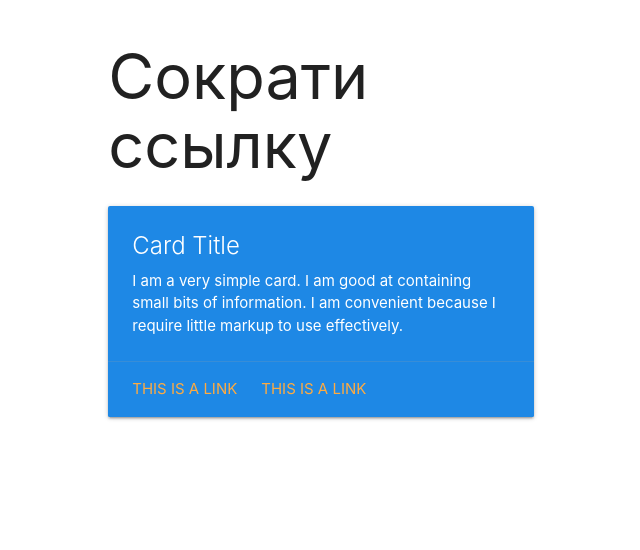
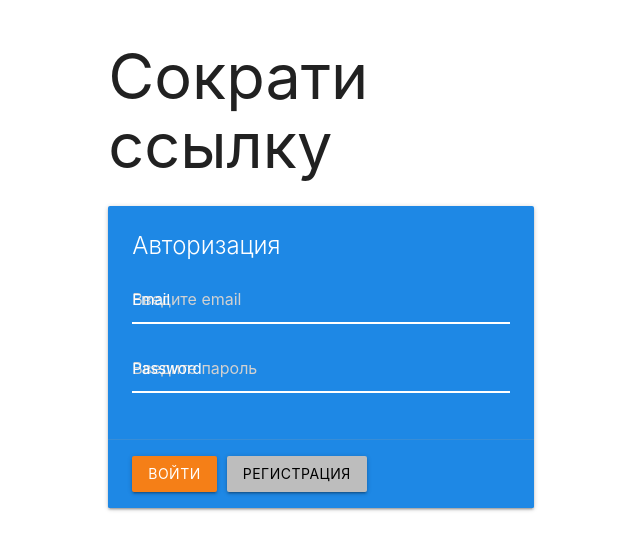
Before and after one commit to chernetskiy-ivan/mearn-course, a React (Create React App) app in the folder client/: page / in a window 1280 px wide. Shown: the top 550 px of the page, without its empty margins (319-959 px from the left). Built offline with nearby package versions, Linux system fonts and the light colour scheme.

Commit message:
optimize AuthPage component & changed some styles

```diff
--- a/client/src/index.css
+++ b/client/src/index.css
@@ -1 +1,19 @@
 @import "~materialize-css/dist/css/materialize.min.css";  /*подключил минифицированную версию materialize*/
+
+input.yellow-input {
+    border-bottom: 1px solid #fff!important;
+    box-shadow: 0 1px 0 0 #fff!important;
+}
+
+input.yellow-input + label {
+    color: #ffffff!important;
+}
+
+input.yellow-input:focus + label {
+    color: #ffeb3b!important;
+}
+
+input.yellow-input:focus {
+    border-bottom: 1px solid #ffeb3b!important;
+    box-shadow: 0 1px 0 0 #ffeb3b!important;
+}
--- a/client/src/pages/AuthPage.js
+++ b/client/src/pages/AuthPage.js
@@ -7,13 +7,36 @@
                 <h1>Сократи ссылку</h1>
                 <div className="card blue darken-1">
                     <div className="card-content white-text">
-                        <span className="card-title">Card Title</span>
-                        <p>I am a very simple card. I am good at containing small bits of information.
-                            I am convenient because I require little markup to use effectively.</p>
+                        <span className="card-title">Авторизация</span>
+                        <div>
+
+                            <div className="input-field">
+                                <input
+                                    placeholder="Введите email"
+                                    id="email"
+                                    type="text"
+                                    name="email"
+                                    className="yellow-input"
+                                />
+                                    <label htmlFor="email">Email</label>
+                            </div>
+
+                            <div className="input-field">
+                                <input
+                                    placeholder="Введите пароль"
+                                    id="password"
+                                    type="password"
+                                    name="password"
+                                    className="yellow-input"
+                                />
+                                <label htmlFor="password">Password</label>
+                            </div>
+
+                        </div>
                     </div>
                     <div className="card-action">
-                        <a href="#">This is a link</a>
-                        <a href="#">This is a link</a>
+                        <button className="btn yellow darken-4" style={{marginRight: 10}}>Войти</button>
+                        <button className="btn grey lighten-1 black-text">Регистрация</button>
                     </div>
                 </div>
             </div>
```
